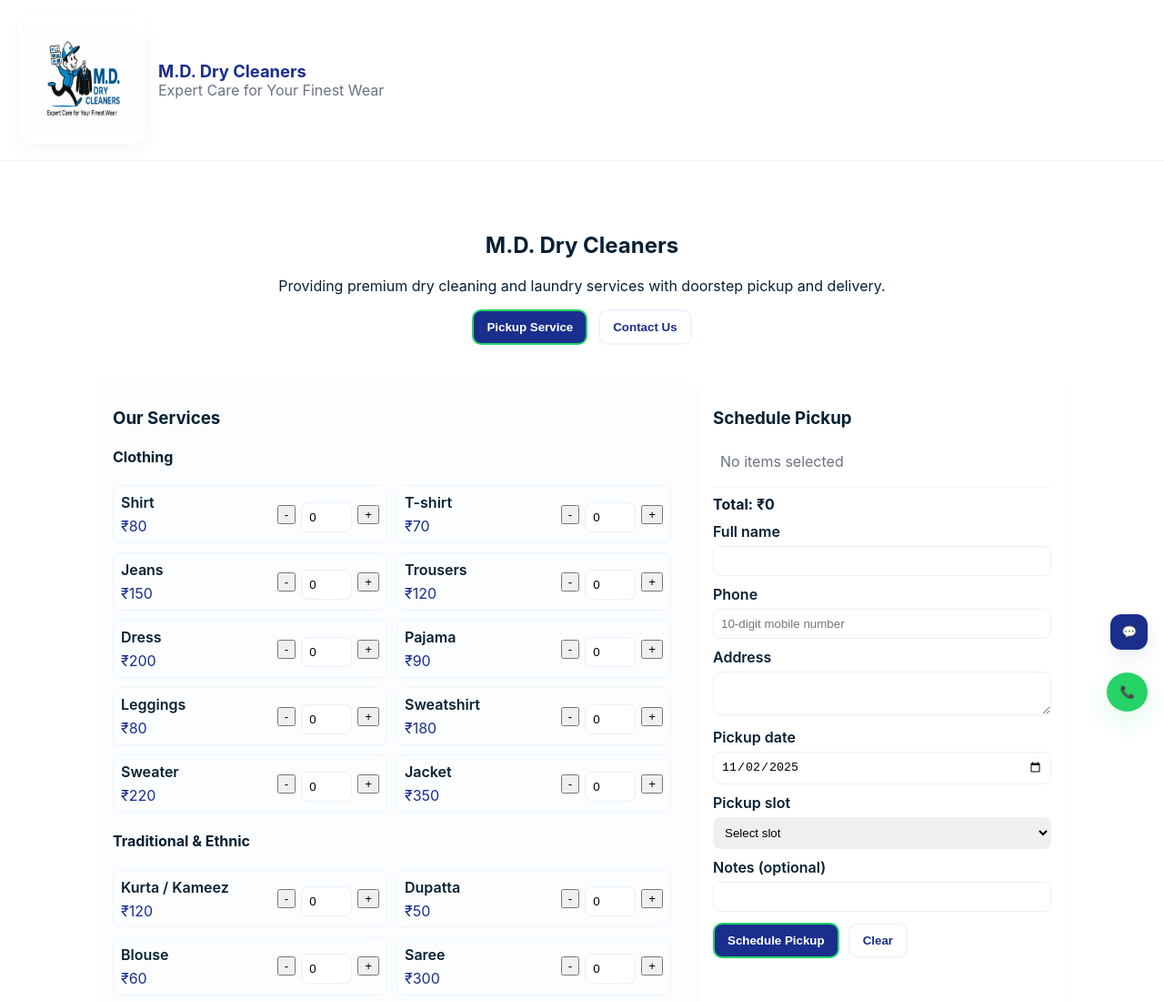
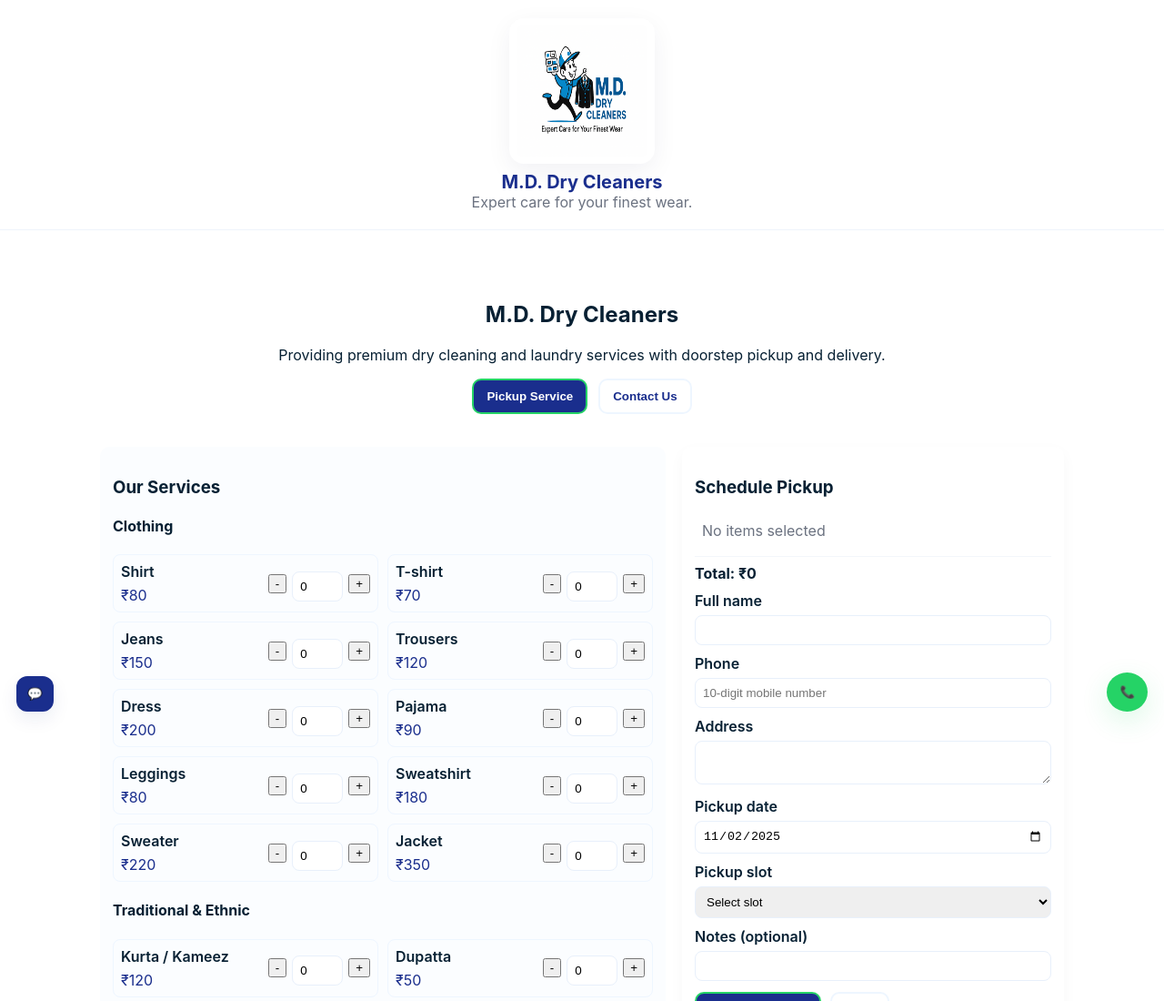
Before and after one commit to mddrycleaners13/md-drycleaners-site, a plain HTML site: page index.html in a window 1280 px wide. Shown: the top 1100 px of the page at 91% size. Drawn offline with Linux system fonts and the light colour scheme; files whose address does not match are found by name.

Commit message:
Add files via upload

```diff
--- a/index.html
+++ b/index.html
@@ -8,12 +8,12 @@
   <link rel="stylesheet" href="styles.css">
 </head>
 <body>
-  <header class="header">
-    <div class="brand">
+  <header class="header centered">
+    <div class="brand-centered">
       <img src="assets/logo.png" alt="M.D. Dry Cleaners" class="logo" id="logoImg">
-      <div class="brand-text">
+      <div class="brand-text centered-text">
         <h1>M.D. Dry Cleaners</h1>
-        <p class="tag">Expert Care for Your Finest Wear</p>
+        <p class="tag">Expert care for your finest wear.</p>
       </div>
     </div>
   </header>
@@ -89,7 +89,7 @@
     </footer>
 
     <button id="callBtn" class="call-btn" title="Call Now">📞</button>
-    <button id="waBtn" class="wa-btn" title="Chat on WhatsApp">💬</button>
+    <button id="waBtn" class="wa-btn left" title="Chat on WhatsApp">💬</button>
   </main>
 
   <script src="script.js"></script>
--- a/script.js
+++ b/script.js
@@ -1,4 +1,4 @@
-// Final script for M.D. Dry Cleaners - connects to Google Apps Script, handles UI interactions
+// Final script for M.D. Dry Cleaners - centered logo version
 GAS_ENDPOINT = "https://script.google.com/macros/s/AKfycbz3OFTq6fBrwQHVZcUwztiB49NIaLAWTGR40pkvBS-tlPLFE29VdkJYLJ_FQ3xWpdHX/exec";
 
 const SERVICES = {
--- a/styles.css
+++ b/styles.css
@@ -1,16 +1,16 @@
 
 :root{--royal:#1A2E8D;--green:#25D366;--muted:#6b7280;--bg:#fff;--card:#ffffff;font-family:Inter,system-ui,Arial,sans-serif}
 *{box-sizing:border-box}body{margin:0;background:var(--bg);color:#072033;-webkit-font-smoothing:antialiased}
-.header{display:flex;justify-content:flex-start;align-items:center;padding:18px 20px;border-bottom:1px solid #eef3fb;gap:14px}
-.brand{display:flex;align-items:center;gap:14px}
-.logo{width:140px;height:140px;padding:8px;background:#fff;border-radius:12px;box-shadow:0 6px 18px rgba(2,24,72,0.04)}
-.brand-text h1{margin:0;font-size:1.15rem;color:var(--royal)}.tag{margin:0;color:var(--muted)}
+.header.centered{display:flex;justify-content:center;align-items:center;padding:20px 10px;border-bottom:1px solid #eef3fb}
+.brand-centered{display:flex;flex-direction:column;align-items:center;gap:8px}
+.logo{width:160px;height:160px;padding:8px;background:#fff;border-radius:16px;box-shadow:0 8px 28px rgba(2,24,72,0.06)}
+.brand-text h1{margin:0;font-size:1.25rem;color:var(--royal);text-align:center}.tag{margin:0;color:var(--muted);text-align:center}
 .container{max-width:1100px;margin:20px auto;padding:20px}
 .hero{text-align:center;padding:18px 8px}
 .cta{display:flex;gap:12px;justify-content:center;margin-top:12px}
 .btn{padding:10px 14px;border-radius:10px;border:2px solid transparent;cursor:pointer;font-weight:600}
 .primary{background:var(--royal);color:#fff;border:2px solid var(--green)}.primary:hover{background:var(--green);border-color:transparent}
-.outline{background:#fff;border:2px solid #eef6ff;color:var(--royal)}.layout-grid{display:grid;grid-template-columns:1fr 400px;gap:18px;margin-top:18px}
+.outline{background:#fff;border:2px solid #eef6ff;color:var(--royal)}.layout-grid{display:grid;grid-template-columns:1fr 420px;gap:18px;margin-top:18px}
 .services{background:#fbfdff;padding:14px;border-radius:10px}.order{background:var(--card);padding:14px;border-radius:10px;box-shadow:0 6px 18px rgba(2,24,72,0.03)}
 .summary-empty{color:var(--muted);padding:8px}
 .total{margin-top:10px;font-weight:700;padding-top:8px;border-top:1px solid #f3f6fb}
@@ -21,11 +21,11 @@
 .share-card{width:260px;background:#fff;padding:14px;border-radius:10px;border:1px solid #eef6ff;text-align:center}
 .footer{margin-top:22px;padding:18px 0;border-top:1px solid #f1f5f9;display:flex;justify-content:space-between;align-items:center;color:var(--muted)}
 .call-btn{position:fixed;right:18px;bottom:18px;background:var(--green);color:#fff;padding:14px;border-radius:50%;border:none;box-shadow:0 10px 30px rgba(37,211,102,0.16);cursor:pointer}
-.wa-btn{position:fixed;right:18px;bottom:86px;background:var(--royal);color:#fff;padding:12px;border-radius:12px;border:none;box-shadow:0 8px 20px rgba(1,44,120,0.08);cursor:pointer}
+.wa-btn{position:fixed;left:18px;bottom:18px;background:var(--royal);color:#fff;padding:12px;border-radius:12px;border:none;box-shadow:0 8px 20px rgba(1,44,120,0.08);cursor:pointer}
 .loading{display:none;margin-top:12px;font-weight:600;color:var(--royal);align-items:center;gap:8px}
 .loading .spinner{width:20px;height:20px;border:3px solid rgba(0,0,0,0.08);border-top-color:var(--royal);border-radius:50%;animation:spin 1s linear infinite;display:inline-block;vertical-align:middle;margin-right:8px}
 @keyframes spin{to{transform:rotate(360deg)}}
 .popup{position:fixed;left:0;top:0;right:0;bottom:0;background:rgba(2,8,23,0.45);display:none;align-items:center;justify-content:center;z-index:60}
 .popup-inner{background:#fff;padding:18px;border-radius:12px;display:flex;align-items:center;gap:12px;max-width:420px;width:90%;box-shadow:0 12px 40px rgba(2,24,72,0.18)}
 .popup .check{width:56px;height:56px;border-radius:50%;background:var(--green);color:white;display:flex;align-items:center;justify-content:center;font-size:28px;font-weight:700}
-.popup-text h4{margin:0} .small{color:var(--muted)}@media(max-width:900px){.layout-grid{grid-template-columns:1fr}.brand-text{display:none}.logo{width:120px;height:120px}}
+.popup-text h4{margin:0} .small{color:var(--muted)}@media(max-width:900px){.layout-grid{grid-template-columns:1fr}.logo{width:120px;height:120px}}
```
Also changed, not shown: 1 other file.
